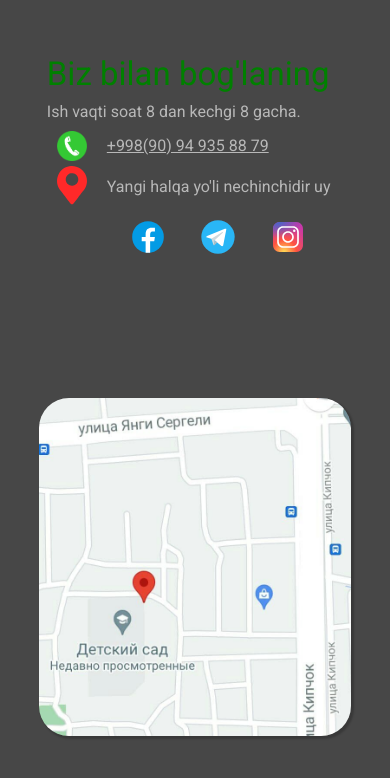
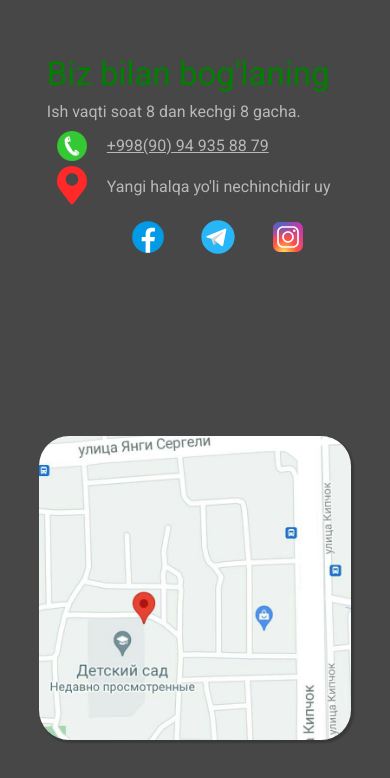
Before and after one commit to MuhammadjonAzimov/isuzu, a plain HTML site: page index.html in a window 390 px wide. Shown: the part 2598-3376 px from the top of the page. Drawn offline with nearby package versions, Linux system fonts and the light colour scheme.

Commit message:
media ozgartirish kiritildi

```diff
--- a/styles/page-4/_section-4.scss
+++ b/styles/page-4/_section-4.scss
@@ -194,7 +194,7 @@
         .contact-text-box {
             padding-left: 12%;
             width: 100%;
-            height: 50%;
+            height: 55%;
 
             .contact-text {
                 margin: 0;
@@ -259,7 +259,7 @@
 
         .contact-location-box {
             width: 100%;
-            height: 50%;
+            height: 45%;
             display: flex;
             justify-content: center;
             align-items: center;
```
Also changed, not shown: styles/style.css.
